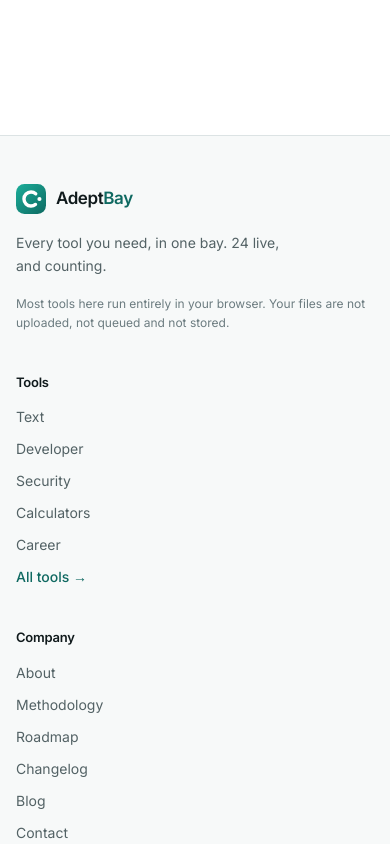
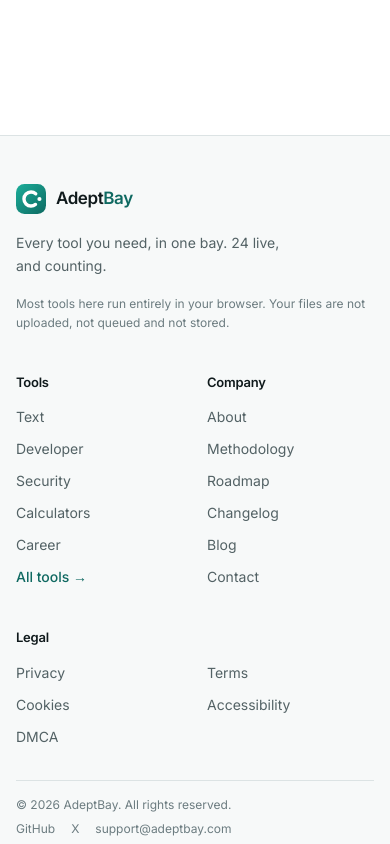
Before and after one commit to adeptbay/client, a Next.js app: page / in a window 390 px wide. Shown: the part 4460-5304 px from the top of the page. Built offline with nearby package versions, Linux system fonts and the light colour scheme; no server answers.

Commit message:
fix: update footer cols

```diff
--- a/src/ui/SiteFooter.tsx
+++ b/src/ui/SiteFooter.tsx
@@ -32,9 +32,9 @@ const LEGAL = [
 export function SiteFooter({ categories, toolCount }: { categories: Category[]; toolCount: number }) {
   return (
     <footer className="mt-20 border-t border-line bg-sunken">
-      <div className="mx-auto max-w-6xl px-4 py-12 sm:px-6">
-        <div className="grid gap-10 sm:grid-cols-2 lg:grid-cols-[1.4fr_1fr_1fr_1fr]">
-          <div>
+      <div className="mx-auto max-w-6xl px-4 pb-6 pt-12 sm:px-6">
+        <div className="grid grid-cols-2 gap-x-6 gap-y-10 sm:gap-10 lg:grid-cols-[1.4fr_1fr_1fr_1fr]">
+          <div className="col-span-2 sm:col-span-1">
             <Logo />
             <p className="mt-3 max-w-xs text-sm leading-relaxed text-fg-muted">{site.tagline}. {toolCount} live, and counting.</p>
             <p className="mt-4 text-xs leading-relaxed text-fg-subtle">
@@ -78,11 +78,11 @@ export function SiteFooter({ categories, toolCount }: { categories: Category[];
             </ul>
           </nav>
 
-          <nav aria-labelledby="footer-legal">
+          <nav aria-labelledby="footer-legal" className="col-span-2 sm:col-span-1">
             <h2 id="footer-legal" className="text-[13px] font-semibold text-fg">
               Legal
             </h2>
-            <ul className="mt-3 space-y-2">
+            <ul className="mt-3 grid grid-cols-2 gap-x-6 gap-y-2 sm:grid-cols-1">
               {LEGAL.map((l) => (
                 <li key={l.href}>
                   <Link href={l.href} className="text-sm text-fg-muted transition-colors hover:text-brand-text">
@@ -94,7 +94,7 @@ export function SiteFooter({ categories, toolCount }: { categories: Category[];
           </nav>
         </div>
 
-        <div className="mt-10 flex flex-col gap-3 border-t border-line pt-6 sm:flex-row sm:items-center sm:justify-between">
+        <div className="mt-8 flex flex-col gap-2 border-t border-line pt-4 sm:flex-row sm:items-center sm:justify-between">
           <p className="text-xs text-fg-subtle">
             © {new Date().getFullYear()} {site.legalName}. All rights reserved.
           </p>
```
